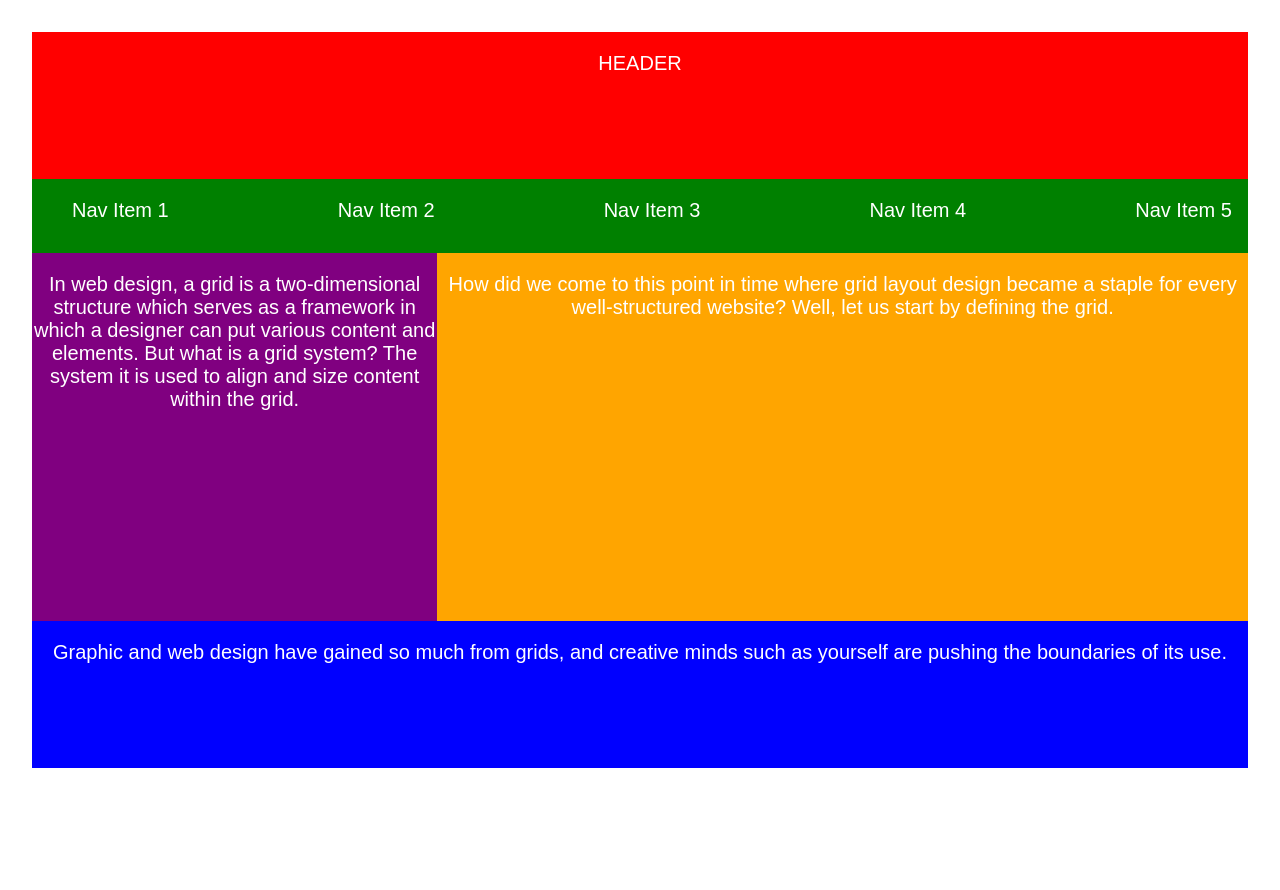
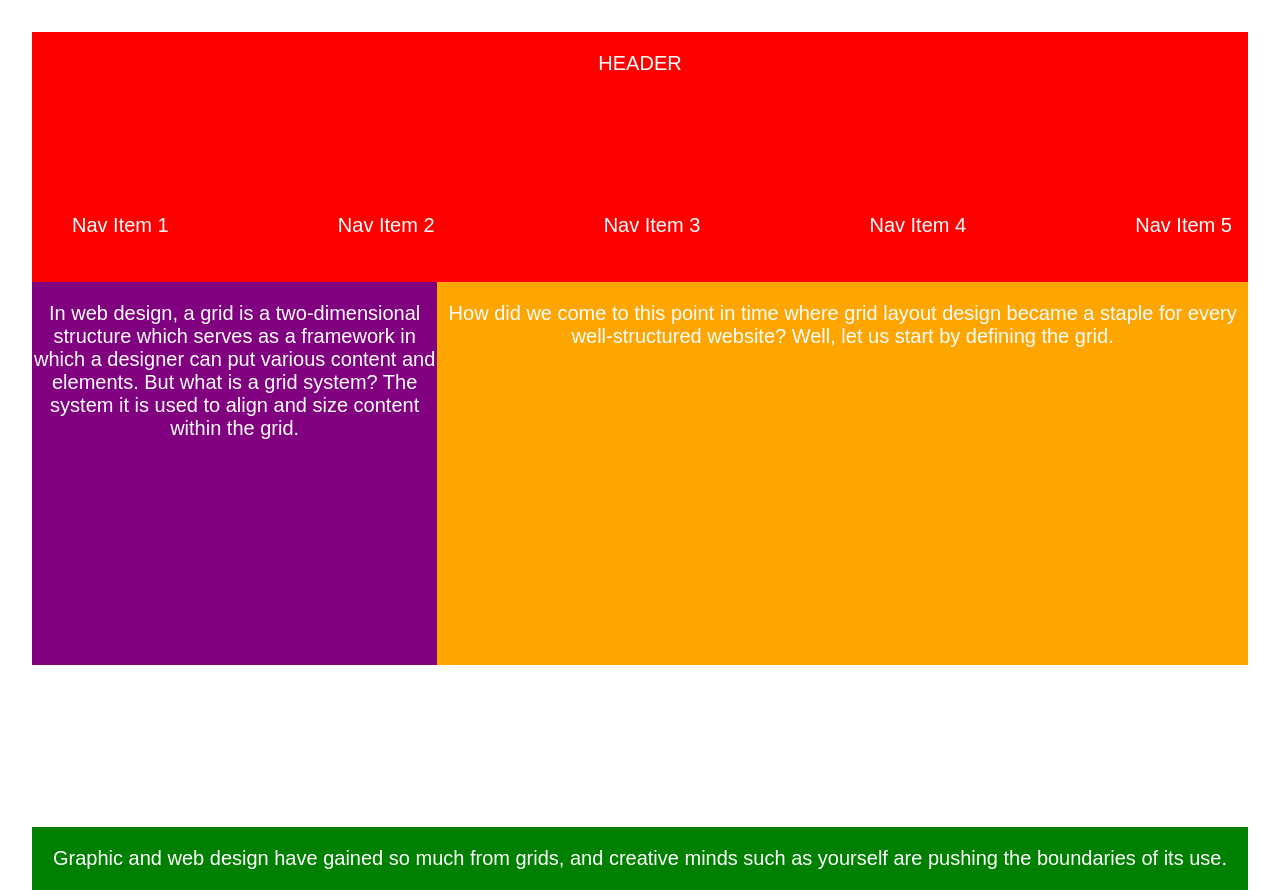
Before and after one commit to iwaramy/assignment05, a website: page index.html in a window 1280 px wide. Before the commit the page ends 800 px from the top, so only its background shows below. Drawn offline with nearby package versions, Linux system fonts and the light colour scheme; files that its build step writes are made by us from their sources.

Commit message:
code added

```diff
--- a/css/_components.content.scss
+++ b/css/_components.content.scss
@@ -7,33 +7,25 @@ html {
 *:before {
     box-sizing: inherit;
 }
-
-
 .main {
+  display: grid;
   height: 100%;
-  display: grid;
+  grid-template-rows: 22% 12% 52% 22%;
   grid-template-columns: 1fr 2fr;
-  grid-template-rows: 20% 10% 50% 20%;
+  color: white;
   padding: 2rem;
-  color: white;
   font-size: 20px;
 
   .header {
     background: red;
-    grid-column: 1/3;
     text-align: center;
-  }
+    grid-column: 1/4;
+    }
   .nav_bar {
-    background: green;
+    background: red;
     list-style-type: none;
     grid-row-start: 2;
     grid-column: 1/3;
-  }
-  .nav_bar li {
-    display: flex;
-    flex-direction: row;
-    justify-content: space-between;
-    padding-right: 1rem;
   }
   .side_bar {
     background: purple;
@@ -41,16 +33,23 @@ html {
     grid-column-start: 1;
     text-align: center;
   }
+  .nav_bar li {
+    display: flex;
+    justify-content: space-between;
+    flex-direction: row;
+    padding-right: 1rem;
+  }
+
   .main_content {
+    grid-row-start: 3;
     background: orange;
-    grid-row-start: 3;
     grid-column-start: 2;
     text-align: center;
   }
   .footer {
-    background: blue;
-    grid-row-start: 4;
-    grid-column: 1/3;
+    background: green;
+    grid-column: 1/4;
+    grid-row-start: 5;
     text-align: center;
   }
 }
```
